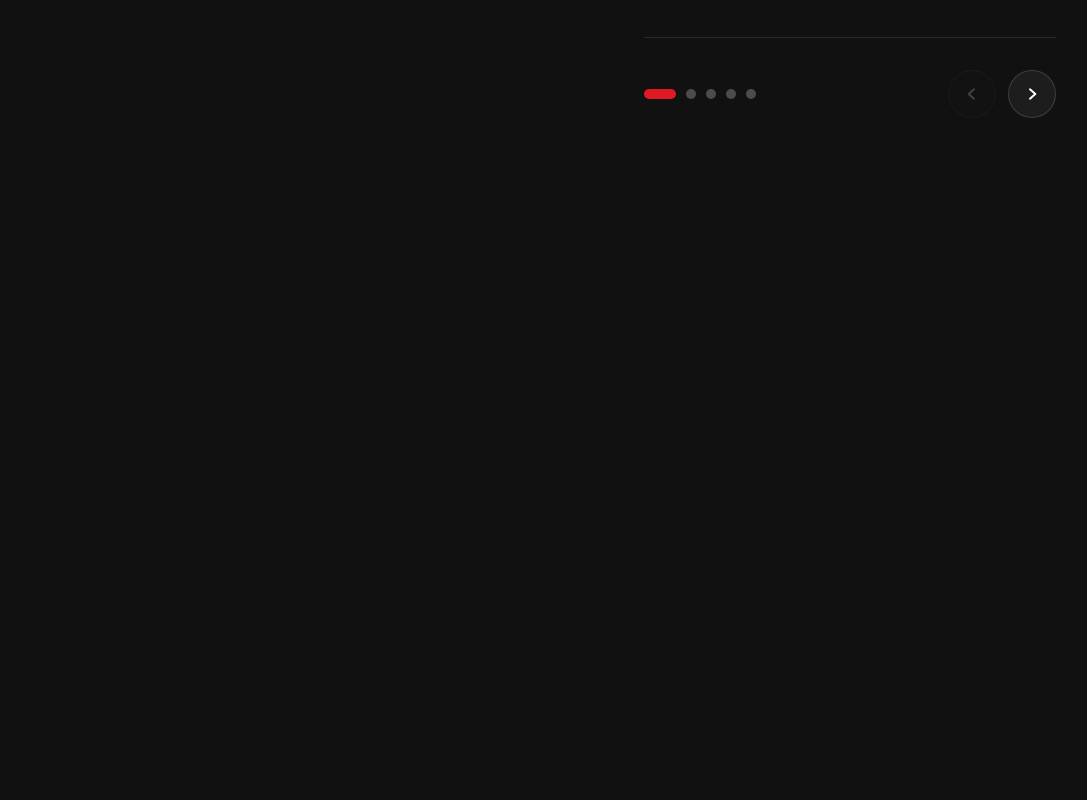
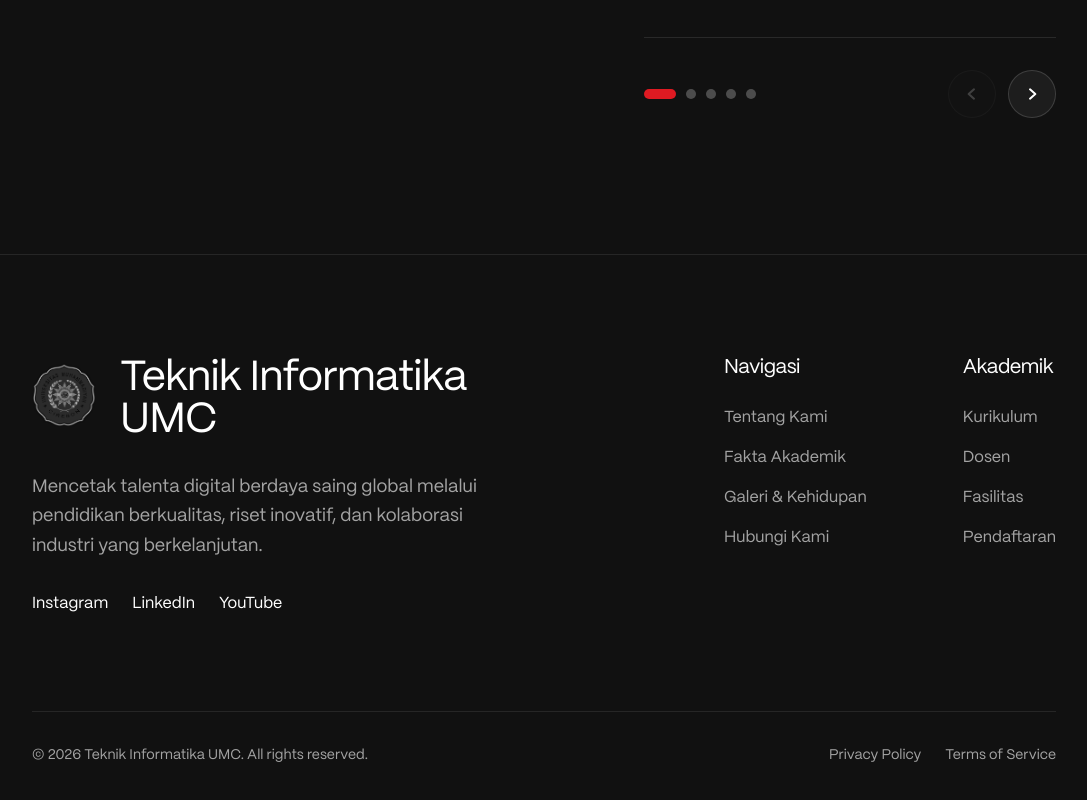
Before and after one commit to HersyaDev11/H2-FKOM-UNIKU-HIMASANTIKA, a Next.js app: page / in a window 1280 px wide. Shown: the part 7325-8125 px from the top of the page, without its empty margins (96-1183 px from the left). Before the commit the page ends 7579 px from the top, so only its background shows below. Built offline with nearby package versions, Linux system fonts and the light colour scheme.

Commit message:
page.tsx

```diff
--- /dev/null
+++ b/src/app/components/Footer/Footer.tsx
@@ -0,0 +1,119 @@
+'use client';
+
+import { useRef } from 'react';
+import gsap from 'gsap';
+import { useGSAP } from '@gsap/react';
+import { ScrollTrigger } from 'gsap/ScrollTrigger';
+import Link from 'next/link';
+import Image from 'next/image';
+
+if (typeof window !== 'undefined') {
+  gsap.registerPlugin(ScrollTrigger);
+}
+
+export default function Footer() {
+  const containerRef = useRef<HTMLElement>(null);
+
+  useGSAP(
+    () => {
+      // Ensure ScrollTrigger refreshes accurately
+      const timer = setTimeout(() => {
+        ScrollTrigger.refresh();
+      }, 100);
+
+      // Staggered reveal for footer elements
+      gsap.fromTo(
+        '.footer-element',
+        { opacity: 0, y: 40 },
+        {
+          opacity: 1,
+          y: 0,
+          duration: 0.8,
+          stagger: 0.1,
+          ease: 'power3.out',
+          immediateRender: false,
+          scrollTrigger: {
+            trigger: containerRef.current,
+            start: 'top 85%',
+            toggleActions: 'play none none none',
+          },
+        }
+      );
+
+      return () => clearTimeout(timer);
+    },
+    { scope: containerRef }
+  );
+
+  return (
+    <footer
+      ref={containerRef}
+      className="relative z-20 w-full bg-[#111111] text-[#FFFFFF] py-16 sm:py-24 px-6 sm:px-12 md:px-16 lg:px-24 xl:px-32 border-t border-neutral-800 overflow-hidden"
+      style={{ fontFamily: "'Mori', sans-serif" }}
+    >
+      <div className="w-full max-w-[120rem] mx-auto flex flex-col md:flex-row justify-between gap-12 md:gap-20">
+
+        {/* Left Side: Brand & Description */}
+        <div className="flex-1 max-w-xl">
+          <div className="flex items-center gap-4 sm:gap-6 mb-8">
+            <div className="footer-element relative w-12 h-12 sm:w-16 sm:h-16 shrink-0 grayscale hover:grayscale-0 opacity-70 hover:opacity-100 transition-all duration-500">
+               <Image
+                  src="/logoprodi/UMC-1.webp"
+                  alt="Logo Universitas Muhammadiyah Cirebon"
+                  fill
+                  className="object-contain"
+               />
+            </div>
+            <h2 className="footer-element text-[28px] sm:text-[36px] md:text-[42px] font-normal tracking-[-0.02em] leading-none mt-1">
+              Teknik Informatika UMC
+            </h2>
+          </div>
+          <p className="footer-element text-[#A3A3A3] text-[16px] sm:text-[18px] leading-relaxed mb-8">
+            Mencetak talenta digital berdaya saing global melalui pendidikan berkualitas, riset inovatif, dan kolaborasi industri yang berkelanjutan.
+          </p>
+          <div className="footer-element flex items-center gap-6">
+            <a href="#" className="text-white hover:text-[#DF1A22] transition-colors duration-300">
+              Instagram
+            </a>
+            <a href="#" className="text-white hover:text-[#DF1A22] transition-colors duration-300">
+              LinkedIn
+            </a>
+            <a href="#" className="text-white hover:text-[#DF1A22] transition-colors duration-300">
+              YouTube
+            </a>
+          </div>
+        </div>
+
+        {/* Right Side: Links */}
+        <div className="flex-1 flex flex-wrap gap-12 sm:gap-24 justify-start md:justify-end">
+
+          <div className="flex flex-col gap-4">
+            <h3 className="footer-element text-[20px] font-medium tracking-tight mb-2">Navigasi</h3>
+            <Link href="#quotes" className="footer-element text-[#A3A3A3] hover:text-white transition-colors duration-300">Tentang Kami</Link>
+            <Link href="#tahukah-kamu" className="footer-element text-[#A3A3A3] hover:text-white transition-colors duration-300">Fakta Akademik</Link>
+            <Link href="#gallery" className="footer-element text-[#A3A3A3] hover:text-white transition-colors duration-300">Galeri & Kehidupan</Link>
+            <Link href="#kontak" className="footer-element text-[#A3A3A3] hover:text-white transition-colors duration-300">Hubungi Kami</Link>
+          </div>
+
+          <div className="flex flex-col gap-4">
+            <h3 className="footer-element text-[20px] font-medium tracking-tight mb-2">Akademik</h3>
+            <a href="#" className="footer-element text-[#A3A3A3] hover:text-white transition-colors duration-300">Kurikulum</a>
+            <a href="#" className="footer-element text-[#A3A3A3] hover:text-white transition-colors duration-300">Dosen</a>
+            <a href="#" className="footer-element text-[#A3A3A3] hover:text-white transition-colors duration-300">Fasilitas</a>
+            <a href="#" className="footer-element text-[#A3A3A3] hover:text-white transition-colors duration-300">Pendaftaran</a>
+          </div>
+
+        </div>
+      </div>
+
+      {/* Bottom Legal / Copyright */}
+      <div className="footer-element w-full max-w-[120rem] mx-auto mt-16 sm:mt-24 pt-8 border-t border-neutral-800 flex flex-col sm:flex-row justify-between items-center gap-4 text-[#A3A3A3] text-[14px]">
+        <p>© {new Date().getFullYear()} Teknik Informatika UMC. All rights reserved.</p>
+        <div className="flex gap-6">
+          <a href="#" className="hover:text-white transition-colors">Privacy Policy</a>
+          <a href="#" className="hover:text-white transition-colors">Terms of Service</a>
+        </div>
+      </div>
+    </footer>
+  );
+}
--- a/src/app/page.tsx
+++ b/src/app/page.tsx
@@ -4,6 +4,7 @@
 import PeminatanSection from "./components/PeminatanSection/PeminatanSection";
 import GallerySection from "./components/GallerySection/GallerySection";
 import TestimonialsSection from "./components/TestimonialsSection/TestimonialsSection";
+import Footer from "./components/Footer/Footer";
 import Chatbot from "./components/Chatbot/Chatbot";
 
 export default function Home() {
@@ -27,6 +28,8 @@
       {/* 5. Section Testimoni Alumni Reel (Paling Akhir Tetap) */}
       <TestimonialsSection />
 
+      <Footer />
+
       <Chatbot />
     </main>
   );
```
